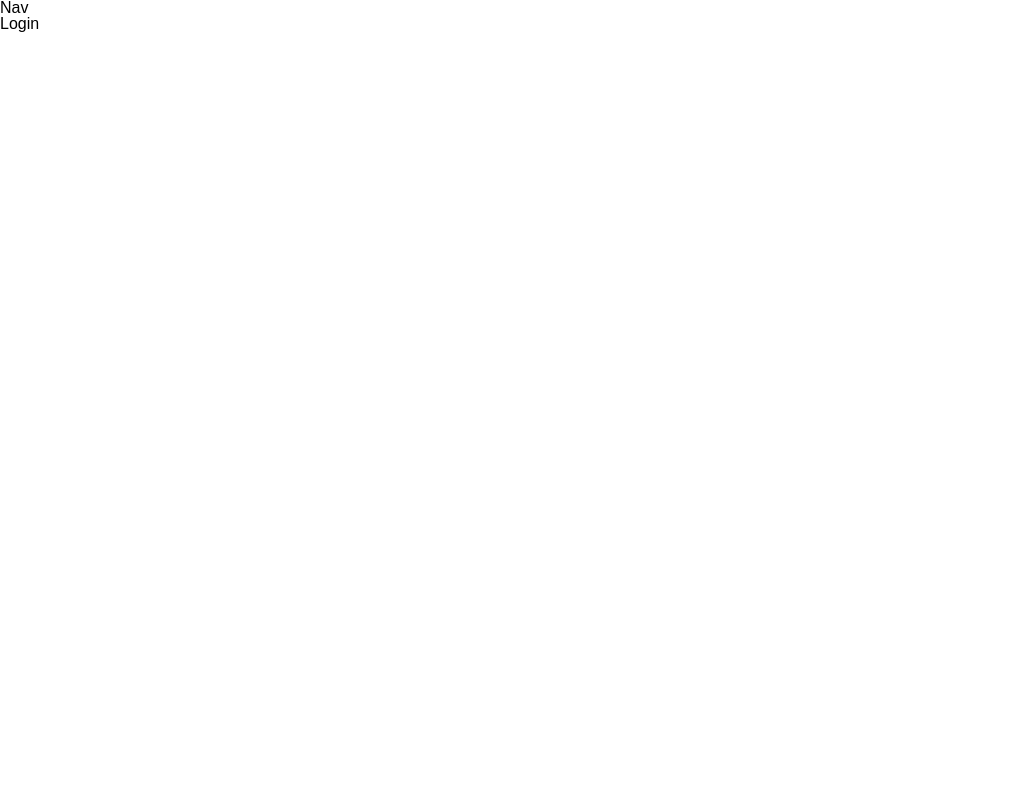
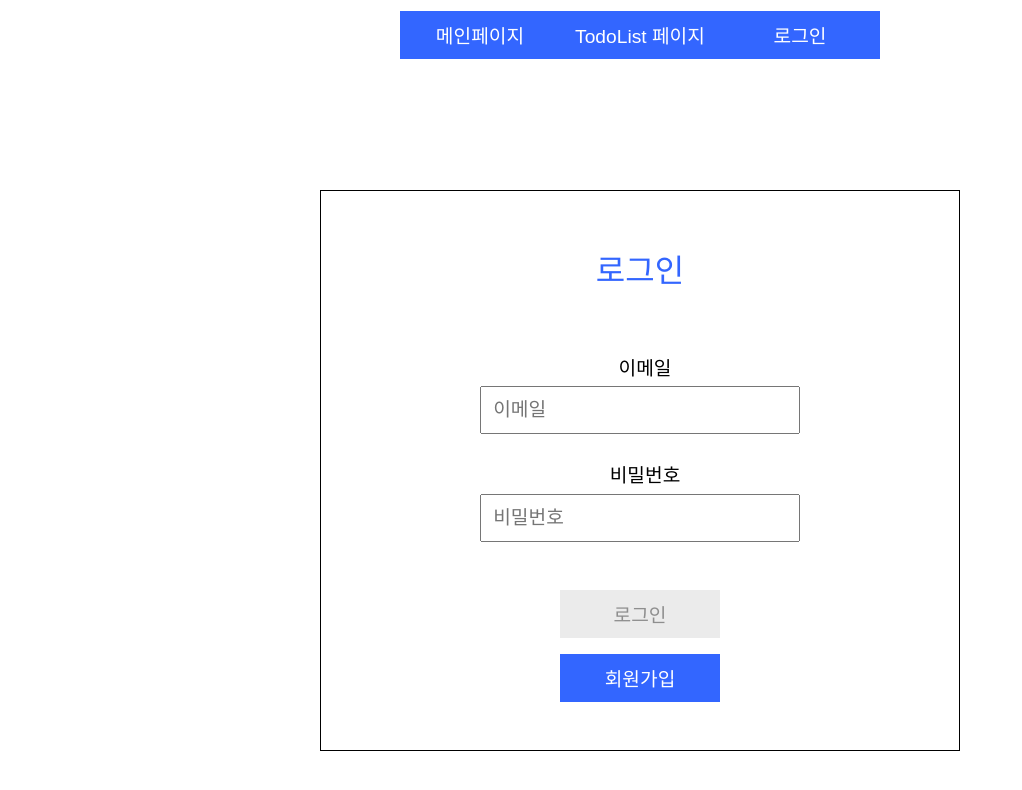
Before and after one commit to crdrst777/wanted-pre-onboarding-frontend, a React (Create React App) app: page /login in a window 1280 px wide. Shown: the top 790 px of the page, without its empty margins (0-1022 px from the left). Built offline with nearby package versions, Linux system fonts and the light colour scheme.

Commit message:
login 1차 작업

```diff
--- a/src/components/Nav.js
+++ b/src/components/Nav.js
@@ -1,7 +1,78 @@
 import React from "react";
 
+import { useNavigate } from "react-router-dom";
+
+import styled from "styled-components";
+
 const Nav = () => {
-  return <div>Nav</div>;
+  const navigate = useNavigate();
+
+  const signOut = () => {
+    const isSignIn = localStorage.getItem("token");
+    if (isSignIn) {
+      localStorage.removeItem("token");
+      alert("로그아웃 되었습니다.");
+      navigate("/");
+    }
+  };
+
+  return (
+    <NavWrapper>
+      <MainButton
+        onClick={() => {
+          navigate("/");
+        }}
+      >
+        메인페이지
+      </MainButton>
+      {localStorage.getItem("token") ? (
+        <TodoListButton onClick={() => navigate("/todolist")}>
+          TodoList 페이지
+        </TodoListButton>
+      ) : (
+        <TodoListButton
+          onClick={() => {
+            alert("로그인 후 이용 가능합니다.");
+            navigate("/login");
+          }}
+        >
+          TodoList 페이지
+        </TodoListButton>
+      )}
+
+      {localStorage.getItem("token") ? (
+        <LogoutButton onClick={() => signOut()}>로그아웃</LogoutButton>
+      ) : (
+        <LoginButton
+          onClick={() => {
+            navigate("/login");
+          }}
+        >
+          로그인
+        </LoginButton>
+      )}
+    </NavWrapper>
+  );
 };
 
+const NavWrapper = styled.div`
+  ${(props) => props.theme.flex.flexBox()};
+`;
+const LogoutButton = styled.button`
+  border: none;
+  margin: 0.7rem 0;
+  width: 10rem;
+  height: 3rem;
+  font-size: 1.2rem;
+  background-color: ${(props) => props.theme.colors.blue};
+  color: ${(props) => props.theme.colors.white};
+  cursor: pointer;
+`;
+
+const MainButton = styled(LogoutButton)``;
+
+const TodoListButton = styled(LogoutButton)``;
+
+const LoginButton = styled(LogoutButton)``;
+
 export default Nav;
--- a/src/index.css
+++ /dev/null
@@ -1,13 +0,0 @@
-body {
-  margin: 0;
-  font-family: -apple-system, BlinkMacSystemFont, 'Segoe UI', 'Roboto', 'Oxygen',
-    'Ubuntu', 'Cantarell', 'Fira Sans', 'Droid Sans', 'Helvetica Neue',
-    sans-serif;
-  -webkit-font-smoothing: antialiased;
-  -moz-osx-font-smoothing: grayscale;
-}
-
-code {
-  font-family: source-code-pro, Menlo, Monaco, Consolas, 'Courier New',
-    monospace;
-}
--- a/src/pages/Login.js
+++ b/src/pages/Login.js
@@ -1,7 +1,54 @@
 import React from "react";
+import { useNavigate } from "react-router-dom";
+import styled from "styled-components";
+import LoginForm from "./LoginForm";
 
 const Login = () => {
-  return <div>Login</div>;
+  const navigate = useNavigate();
+
+  const goToSignUp = () => {
+    navigate("/signup");
+  };
+
+  return (
+    <LoginWrapper>
+      <LoginWindow>
+        <LoginPageInfo>로그인</LoginPageInfo>
+        <LoginForm />
+        <SignUpButton onClick={goToSignUp}>회원가입</SignUpButton>
+      </LoginWindow>
+    </LoginWrapper>
+  );
 };
 
+const LoginWrapper = styled.section`
+  ${(props) => props.theme.flex.flexBox("column")};
+  text-align: center;
+  height: 100vh;
+`;
+
+const LoginWindow = styled.div`
+  width: 40rem;
+  margin: 0 auto;
+  padding: 2rem;
+  border: 1px solid black;
+`;
+
+const LoginPageInfo = styled.div`
+  margin: 2rem 0 3rem 0;
+  font-size: ${(props) => props.theme.fontSizes.titleSize};
+  color: ${(props) => props.theme.colors.blue};
+`;
+
+const SignUpButton = styled.button`
+  border: none;
+  width: 10rem;
+  height: 3rem;
+  margin: 0 0 1rem 0;
+  font-size: 1.2rem;
+  background-color: ${(props) => props.theme.colors.blue};
+  color: ${(props) => props.theme.colors.white};
+  cursor: pointer;
+`;
+
 export default Login;
--- /dev/null
+++ b/src/pages/LoginForm.js
@@ -0,0 +1,114 @@
+import React, { useState } from "react";
+import styled from "styled-components";
+import axios from "axios";
+import { useNavigate } from "react-router-dom";
+
+const LoginForm = () => {
+  const navigate = useNavigate();
+
+  const [userInputs, setUserInputs] = useState({
+    id: "",
+    pw: "",
+  });
+
+  const { id, pw } = userInputs;
+
+  const handleInput = (e) => {
+    const { name, value } = e.target;
+    setUserInputs({
+      ...userInputs,
+      [name]: value,
+    });
+  };
+
+  const isInputValid = id.includes("@") && id.includes(".") && pw.length >= 8;
+
+  const UseLogin = async (email, password) => {
+    await axios
+      .post(
+        "https://pre-onboarding-selection-task.shop/auth/signin",
+        {
+          email: email,
+          password: password,
+        }
+        // {
+        //   headers: {
+        //     Authorization: "token",
+        //   },
+        // }
+      )
+      .then((res) => {
+        localStorage.setItem("token", res.data.access_token);
+        alert("성공적으로 로그인 했습니다");
+        console.log(res);
+      })
+      .catch((error) => {
+        alert("ID 또는 비밀번호가 틀립니다.");
+      });
+  };
+
+  const goToTodoList = () => {
+    UseLogin(id, pw);
+    navigate("/todolist");
+    // window.location.reload();
+  };
+
+  return (
+    <LoginFormWrapper>
+      <Label>이메일</Label>
+      <IdInput onChange={handleInput} required />
+      <Label>비밀번호</Label> <PasswordInput onChange={handleInput} required />
+      <LoginButton onClick={() => goToTodoList()} disabled={!isInputValid}>
+        로그인
+      </LoginButton>
+    </LoginFormWrapper>
+  );
+};
+
+const LoginFormWrapper = styled.form`
+  ${(props) => props.theme.flex.flexBox("column")};
+  padding: 1.5rem 1.5rem 0 1.5rem;
+  font-size: 1.5rem;
+`;
+
+const Label = styled.label`
+  padding: 0 0 0 0.625rem;
+  font-size: 1.2rem;
+  font-weight: 500;
+`;
+
+const IdInput = styled.input.attrs((props) => ({
+  type: "email",
+  name: "id",
+  placeholder: "이메일",
+}))`
+  width: 20rem;
+  height: 3rem;
+  margin: 0.5rem;
+  margin-bottom: 2rem;
+  padding: 0.7rem;
+  font-size: 1.2rem;
+`;
+
+const PasswordInput = styled(IdInput).attrs((props) => ({
+  type: "password",
+  name: "pw",
+  placeholder: "비밀번호",
+}))``;
+
+const LoginButton = styled.button`
+  border: none;
+  margin: 1rem 0;
+  width: 10rem;
+  height: 3rem;
+  font-size: 1.2rem;
+  background-color: ${(props) => props.theme.colors.blue};
+  color: ${(props) => props.theme.colors.white};
+  cursor: pointer;
+  &:disabled {
+    background-color: ${(props) => props.theme.colors.disabled};
+    color: ${(props) => props.theme.colors.gray};
+  }
+`;
+
+export default LoginForm;
--- a/src/pages/SignUp.js
+++ b/src/pages/SignUp.js
@@ -30,13 +30,21 @@ const SignUp = () => {
 
   const UseSignUp = async (email, password) => {
     await axios
-      .post("https://pre-onboarding-selection-task.shop/auth/signup", {
-        email: email,
-        password: password,
-      })
+      .post(
+        "https://pre-onboarding-selection-task.shop/auth/signup",
+        {
+          email: email,
+          password: password,
+        }
+        // {
+        //   headers: {
+        //     Authorization: "token",
+        //   },
+        // }
+      )
       .then((res) => {
         alert("계정이 성공적으로 생성되었습니다");
-        console.log(email, password);
+        console.log(res);
       })
       .catch((error) => {
         alert(`${error}가 발생했습니다.`);
@@ -94,8 +102,9 @@ const SignUpWindow = styled.div`
 `;
 
 const SignUpPageInfo = styled.div`
-  margin: 2rem 0 6rem 0;
+  margin: 2rem 0 5rem 0;
   font-size: ${(props) => props.theme.fontSizes.titleSize};
+  color: ${(props) => props.theme.colors.blue};
 `;
 
 const SignUpForm = styled.form`
@@ -119,7 +128,7 @@ const Text = styled.div`
 const EmailInput = styled.input.attrs((props) => ({
   type: "email",
   name: "email",
-  placeholder: "이메일 주소",
+  placeholder: "이메일",
 }))`
   width: 20rem;
   height: 3rem;
```
Also changed, not shown: src/App.css (deleted, +0 -38 lines).
